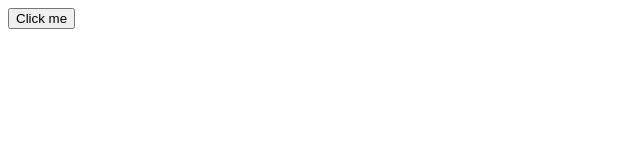
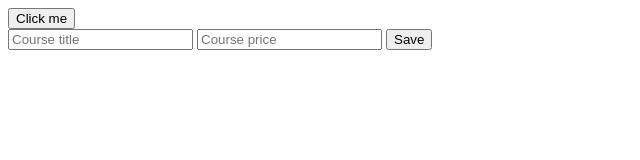
Before and after one commit to owenmartin-bd/Understanding-Typescript, a website: page Section 08/decorators-01-starting-setup/index.html in a window 1280 px wide. Shown: the whole page, without its empty margins (0-640 px from the left). Drawn offline with Linux system fonts and the light colour scheme; files that its build step writes are made by us from their sources.

Commit message:
Decorator 2nd

```diff
--- a/Section 08/decorators-01-starting-setup/index.html
+++ b/Section 08/decorators-01-starting-setup/index.html
@@ -12,6 +12,11 @@
 <body>
   <div id="app"></div>
   <button>Click me</button>
+  <form>
+    <input type="text" placeholder="Course title" id="title">
+    <input type="text" placeholder="Course price" id="price">
+    <button type="submit">Save</button>
+  </form>
 </body>
 
 </html>
```
Also changed, not shown: 1 other file.
